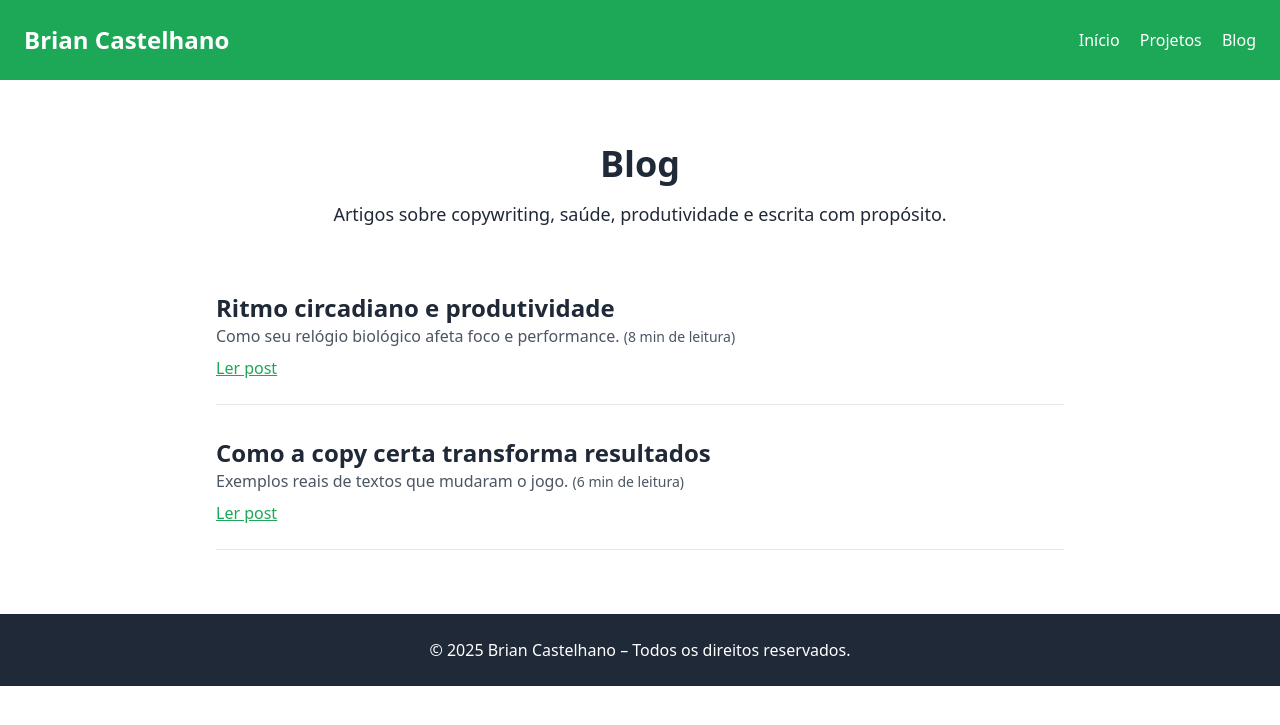
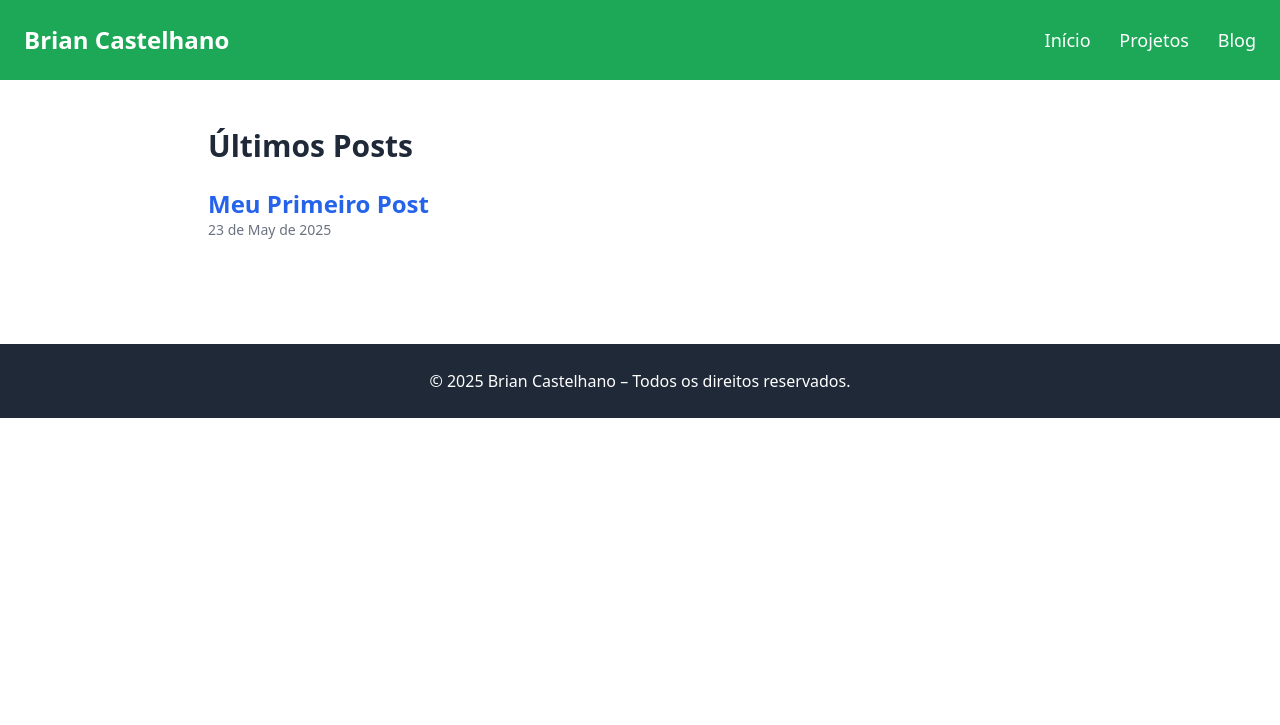
Before and after one commit to briantheengineer/briancopywriter.github.io, a Jekyll site: the page built from blog.html, in a window 1280 px wide. Shown: the top 725 px of the page. Built offline with Jekyll 4.4.1, drawn with Linux system fonts in a browser that asks for light colours; nearby versions of some CDN libraries.

Commit message:
Update blog.html

```diff
--- a/blog.html
+++ b/blog.html
@@ -1,48 +1,16 @@
-<!-- blog.html -->
-<!DOCTYPE html>
-<html lang="pt-br">
-<head>
-  <meta charset="UTF-8" />
-  <meta name="viewport" content="width=device-width, initial-scale=1.0" />
-  <title>Blog | Brian Castelhano</title>
-  <script src="https://cdn.tailwindcss.com"></script>
-</head>
-<body class="bg-white text-gray-800 font-sans">
-  <header class="p-6 bg-[#1CA857] text-white flex justify-between items-center">
-    <h1 class="text-2xl font-bold">Brian Castelhano</h1>
-    <nav class="space-x-4">
-      <a href="index.html" class="hover:underline">Início</a>
-      <a href="projetos.html" class="hover:underline">Projetos</a>
-      <a href="blog.html" class="hover:underline">Blog</a>
-    </nav>
-  </header>
+---
+layout: default
+title: Blog
+---
 
-  <section class="text-center py-16 px-6">
-    <h2 class="text-4xl font-bold mb-4">Blog</h2>
-    <p class="text-lg max-w-2xl mx-auto">
-      Artigos sobre copywriting, saúde, produtividade e escrita com propósito.
-    </p>
-  </section>
+<h2 class="text-3xl font-bold mb-6">Últimos Posts</h2>
 
-  <!-- Lista de posts -->
-  <section class="max-w-4xl mx-auto px-6 space-y-8">
-    <article class="border-b pb-6">
-      <h3 class="text-2xl font-bold">Ritmo circadiano e produtividade</h3>
-      <p class="text-gray-600 mb-2">Como seu relógio biológico afeta foco e performance. <span class="text-sm">(8 min de leitura)</span></p>
-      <a href="posts/ritmo-circadiano.html" class="text-[#1CA857] underline">Ler post</a>
-    </article>
-
-    <article class="border-b pb-6">
-      <h3 class="text-2xl font-bold">Como a copy certa transforma resultados</h3>
-      <p class="text-gray-600 mb-2">Exemplos reais de textos que mudaram o jogo. <span class="text-sm">(6 min de leitura)</span></p>
-      <a href="posts/copy-transforma.html" class="text-[#1CA857] underline">Ler post</a>
-    </article>
-
-    <!-- Adicione mais posts aqui -->
-  </section>
-
-  <footer class="bg-gray-800 text-white text-center py-6 mt-16">
-    © 2025 Brian Castelhano – Todos os direitos reservados.
-  </footer>
-</body>
-</html>
+<ul class="space-y-6">
+  {% for post in site.posts %}
+    <li>
+      <a href="{{ post.url }}" class="text-2xl text-blue-600 font-semibold hover:underline">{{ post.title }}</a>
+      <p class="text-sm text-gray-500">{{ post.date | date: "%d de %B de %Y" }}</p>
+      <p class="mt-2">{{ post.excerpt | strip_html | truncate: 150 }}</p>
+    </li>
+  {% endfor %}
+</ul>
```
